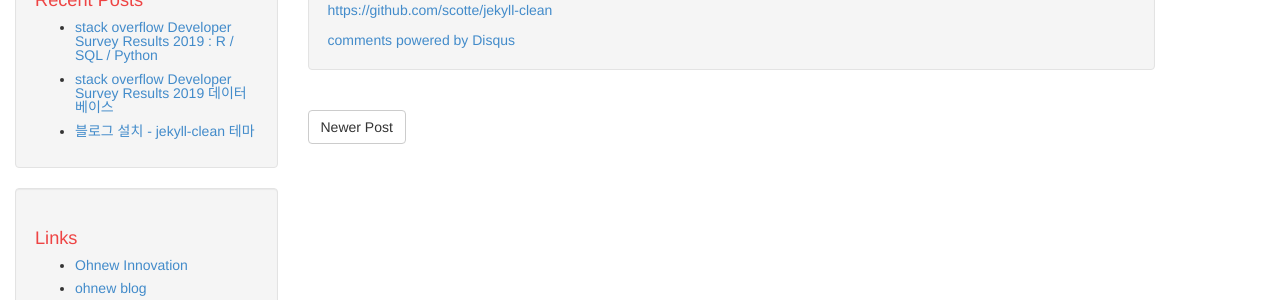
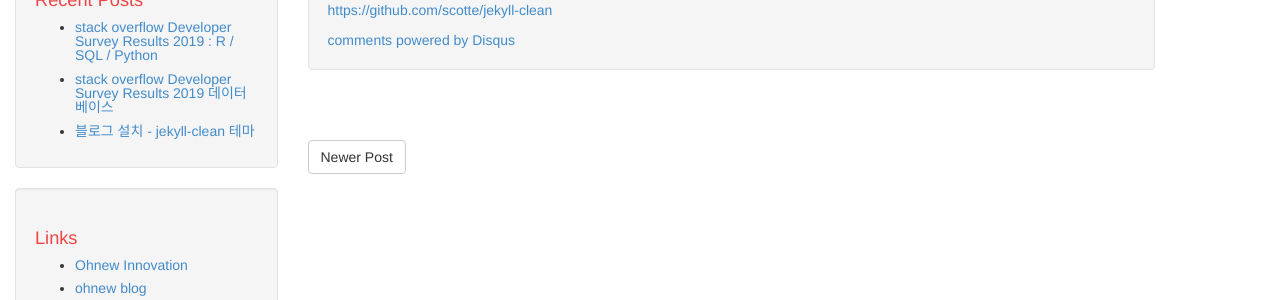
Before and after one commit to artflower/blog, a Jekyll site: the page built from _posts/2019-04-11-blog-install.md, in a window 1280 px wide. Shown: the part 190-490 px from the top of the page. Built offline with Jekyll 4.4.1, drawn with Linux system fonts in a browser that asks for light colours; comment, search, counter and statistics services are not loaded.

Commit message:
css : article margin-bottom

```diff
--- a/css/theme.css
+++ b/css/theme.css
@@ -49,3 +49,5 @@ body {
 .author a {
     color: #ee4444;
 }
+
+.article {margin-bottom: 50px;}
```
